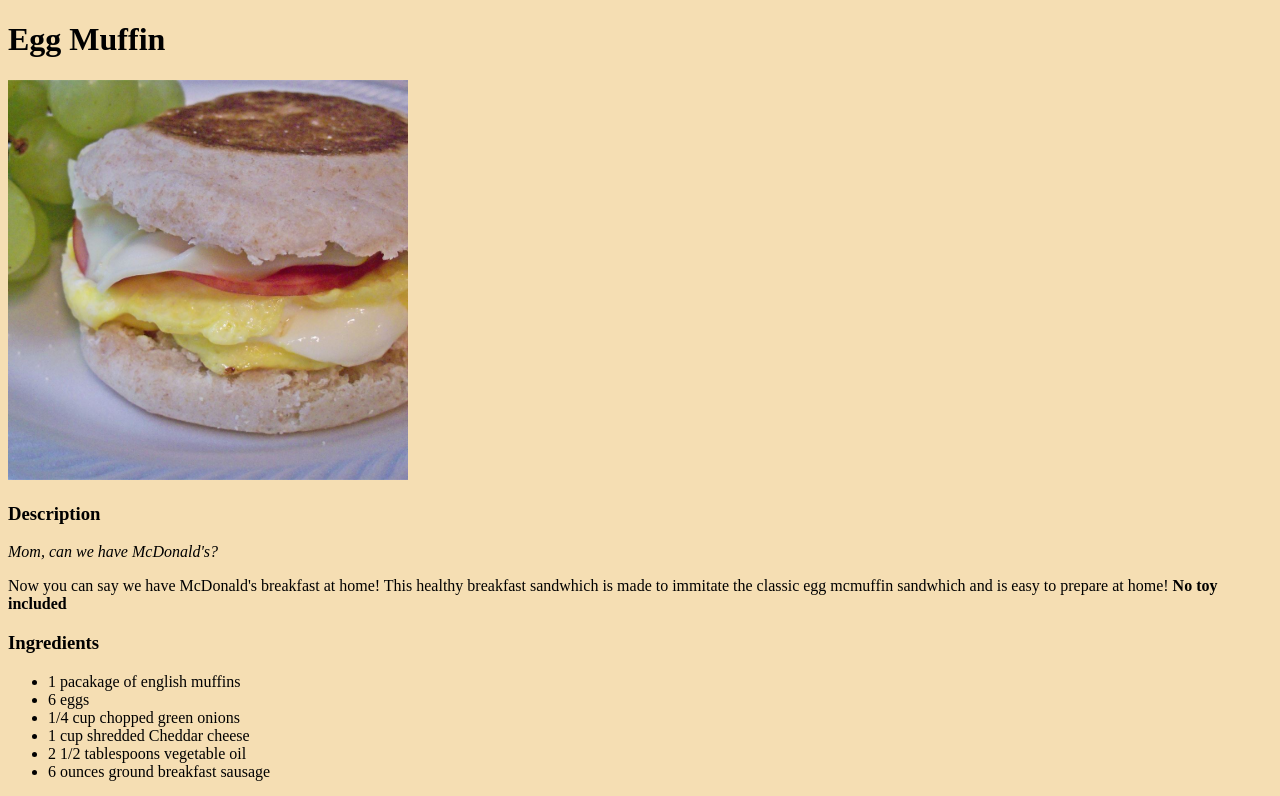
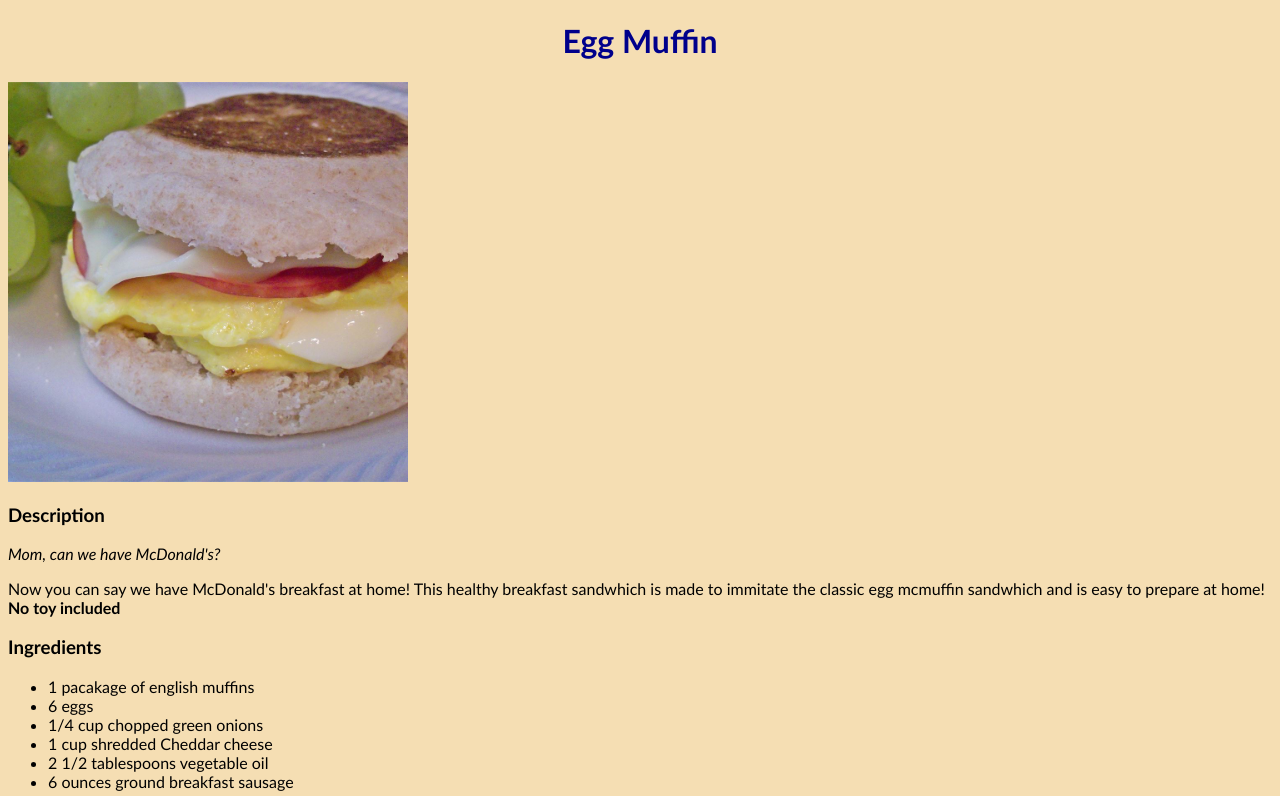
Before and after one commit to lwm5141/odin-recipes, a plain HTML site: page recipes/emuffin.html in a window 1280 px wide. Shown: the top 796 px of the page. Drawn offline with Linux system fonts and the light colour scheme.

Commit message:
Edited page titles

```diff
--- a/recipes/emuffin.html
+++ b/recipes/emuffin.html
@@ -6,7 +6,7 @@
         <link rel="stylesheet" href="../styles.css">
     </head>
     <body>
-        <h1>Egg Muffin</h1>
+        <h1 class="titles">Egg Muffin</h1>
         <img src="../img/muffin.jpg" style="width: 400px; height: 350;" alt="A delicious muffin sandwhich">
         <h3>Description</h3>
         <p><em>Mom, can we have McDonald's?</em></p>
--- a/styles.css
+++ b/styles.css
@@ -4,3 +4,12 @@
 body {
     background-color: wheat;
 }
+* {
+    font-family:'Gill Sans','Trebuchet MS', sans-serif;
+}
+.titles {
+    color: darkblue;
+    font-size: xx-large;
+    font-weight: bold;
+    text-align: center;
+}
```
Also changed, not shown: recipes/fbpizza.html (+2 -2 lines), recipes/waffles.html (+1 -1 lines).
